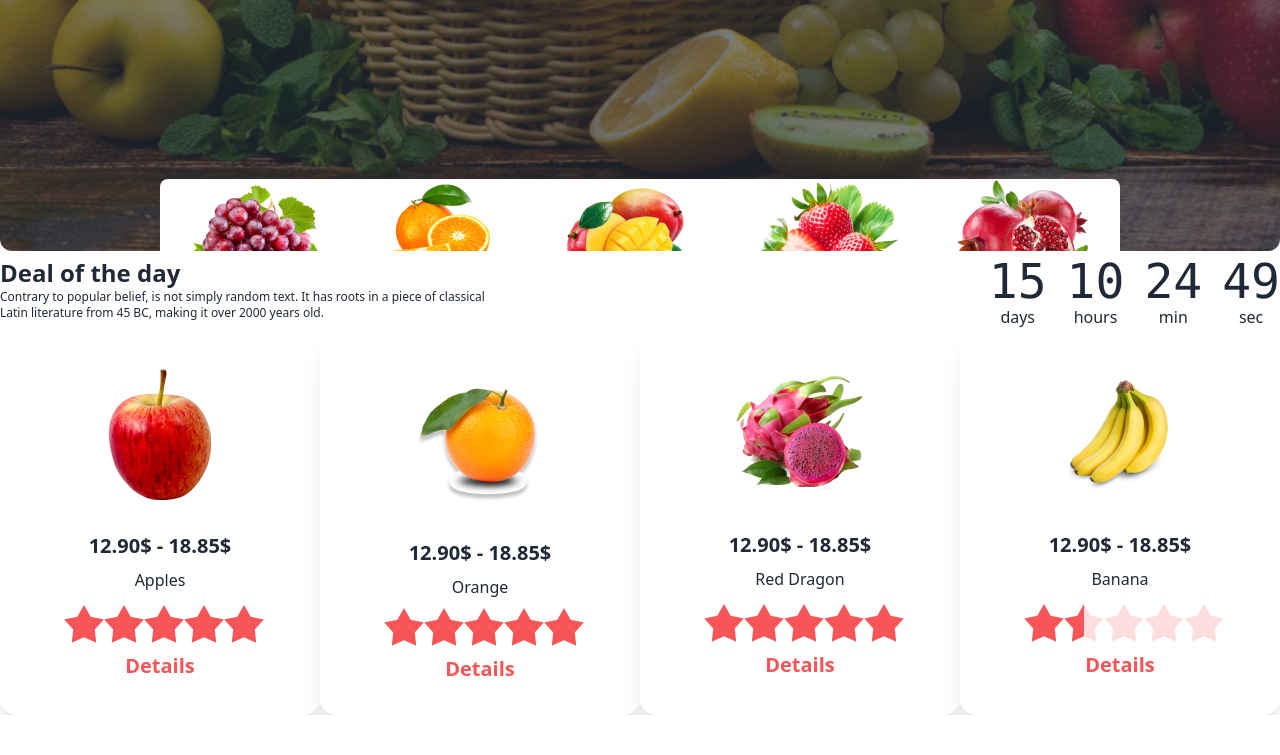
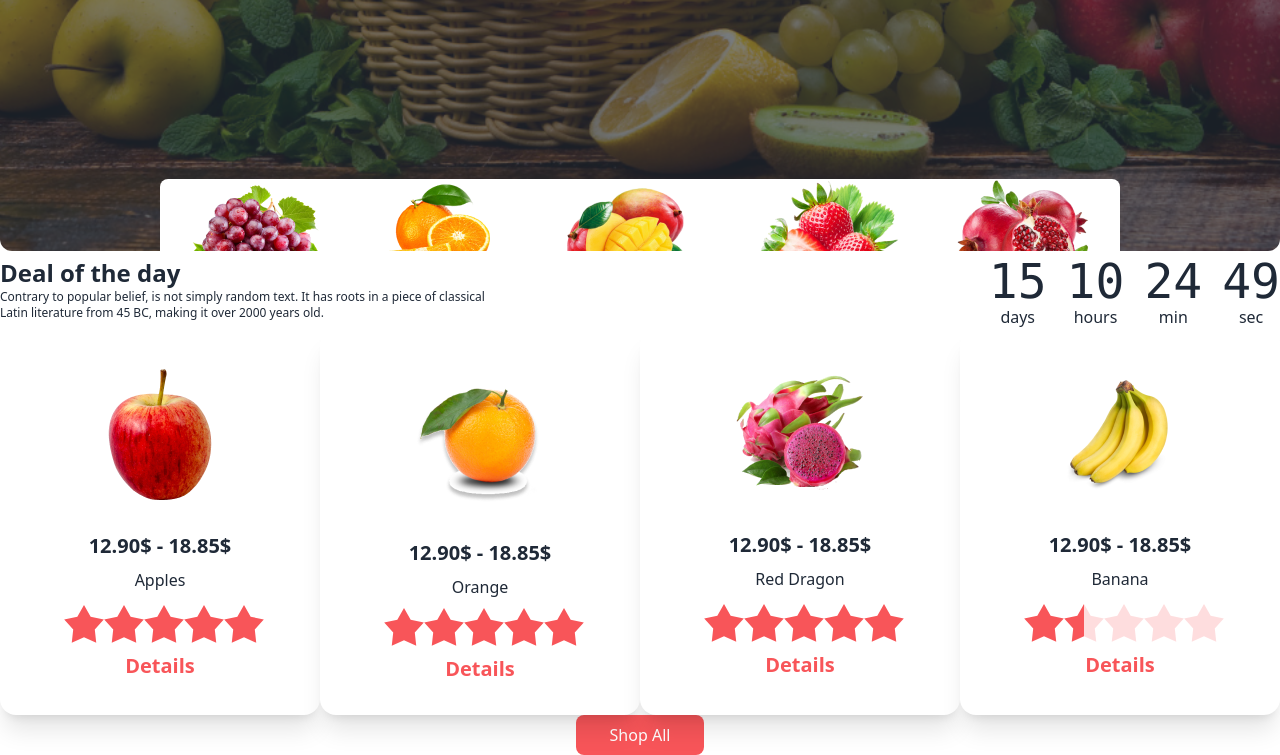
Before and after one commit to kanijakter/fruits-brust, a plain HTML site: page index.html in a window 1280 px wide. Shown: the part 649-1404 px from the top of the page. Before the commit the page ends 1364 px from the top, so only its background shows below. Drawn offline with nearby package versions, Linux system fonts and the light colour scheme; grey boxes are pictures that could not be loaded.

Commit message:
final card

```diff
--- a/index.html
+++ b/index.html
@@ -364,6 +364,11 @@
 
  </div>
 
+<div class="justify-center align-middle text-center ">
+  <button class="rounded-lg bg-[#F85559] w-32 h-10 text-white">Shop All</button>
+</div>
+
+
     </main>
     <footer></footer>
 </body>
```
